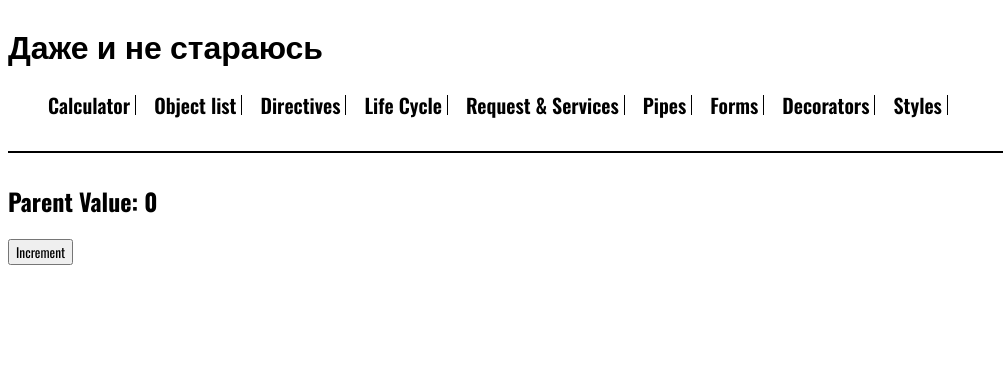
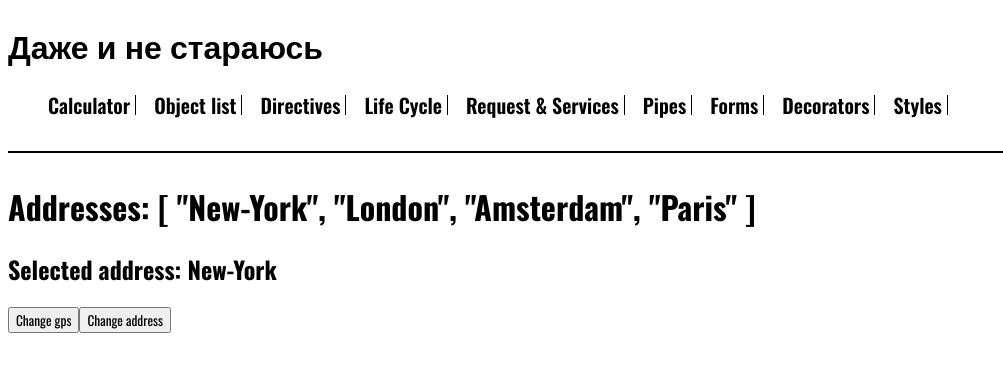
Before and after one commit to rich11berr/angular-courseYT, an Angular app: page /calculator in a window 1280 px wide. Shown: the top 372 px of the page, without its empty margins (0-1003 px from the left). Built offline with nearby package versions, Linux system fonts and the light colour scheme.

Commit message:
linkedSignals

```diff
--- a/src/app/app-child/app-child.component.html
+++ b/src/app/app-child/app-child.component.html
@@ -1,3 +1,11 @@
-<h2>Parent Value: {{ value() }}</h2>
+<!-- <h2>Parent Value: {{ value() }}</h2>
 
-<button (click)="increment()">Increment</button>
+<button (click)="increment()">Increment</button> -->
+
+<h1>Addresses: {{ shippingAddresses() | json }}</h1>
+
+<h2>Selected address: {{ selectedOption() }}</h2>
+
+<button (click)="changeAddresses()">Change gps</button>
+
+<button (click)="changeShippingAddress(2)">Change address</button>
--- a/src/app/app-child/app-child.component.ts
+++ b/src/app/app-child/app-child.component.ts
@@ -1,4 +1,4 @@
-import { Component, Output, computed, input, model, output } from '@angular/core';
+import { Component, Output, Signal, computed, input, linkedSignal, model, output, signal } from '@angular/core';
 
 @Component({
   selector: 'app-child',
@@ -14,4 +14,26 @@ export class AppChildComponent {
     this.value.update(oldValue => oldValue + 1)
   }
 
+
+
+  public shippingAddresses = signal<string[]>(['New-York', 'London', 'Amsterdam', 'Paris']);
+
+  // public selectedOption = signal<string>(this.shippingAddresses()[0])
+  // public selectedOption = linkedSignal(() => this.shippingAddresses()[0])
+  public selectedOption = linkedSignal<string[], string>({
+    source: this.shippingAddresses,
+    computation: (newOptions, previous) => {
+      console.log(previous);
+      return newOptions[0]
+    },
+    equal: (a, b) => a.length < b.length
+  })
+
+  public changeShippingAddress(index: number): void {
+    this.selectedOption.set(this.shippingAddresses()[index])
+  }
+
+  public changeAddresses(): void {
+    this.shippingAddresses.set(['Moscow', 'Novgorod', 'Samara'])
+  }
 }
```
